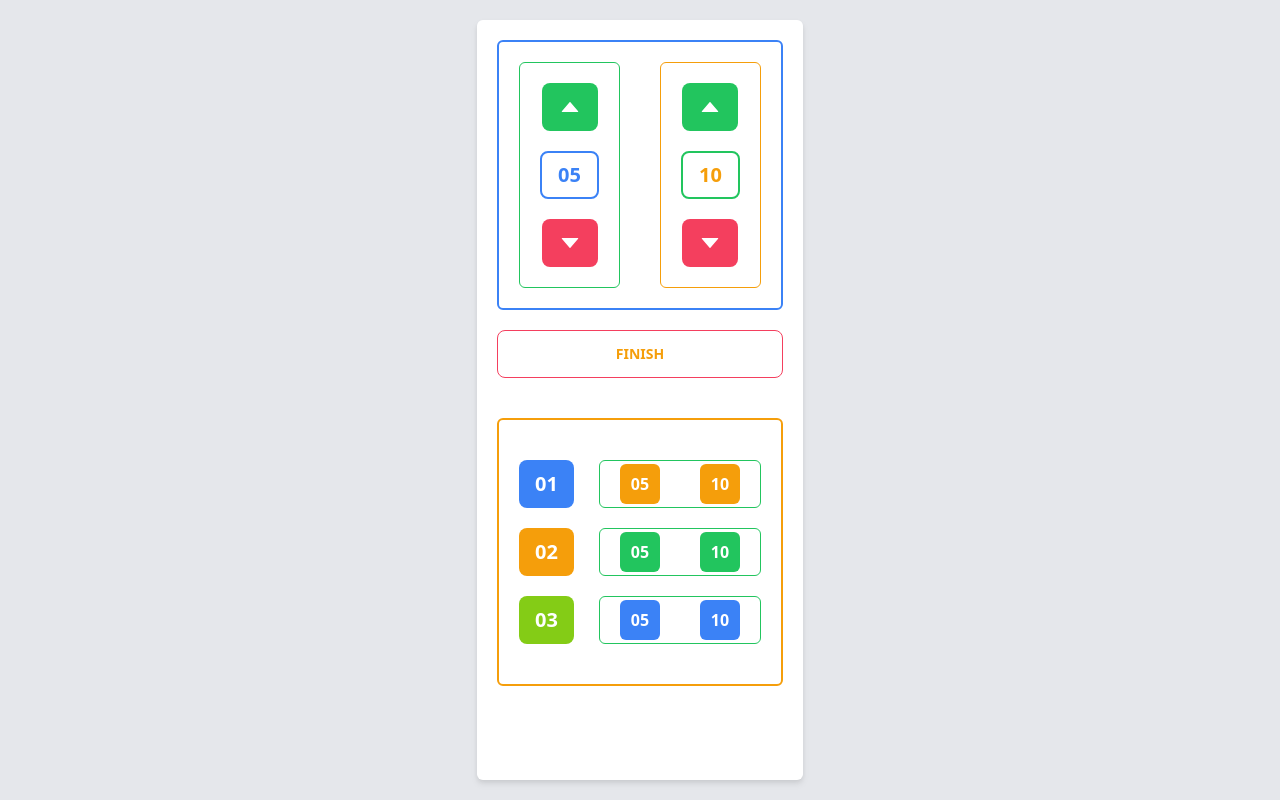
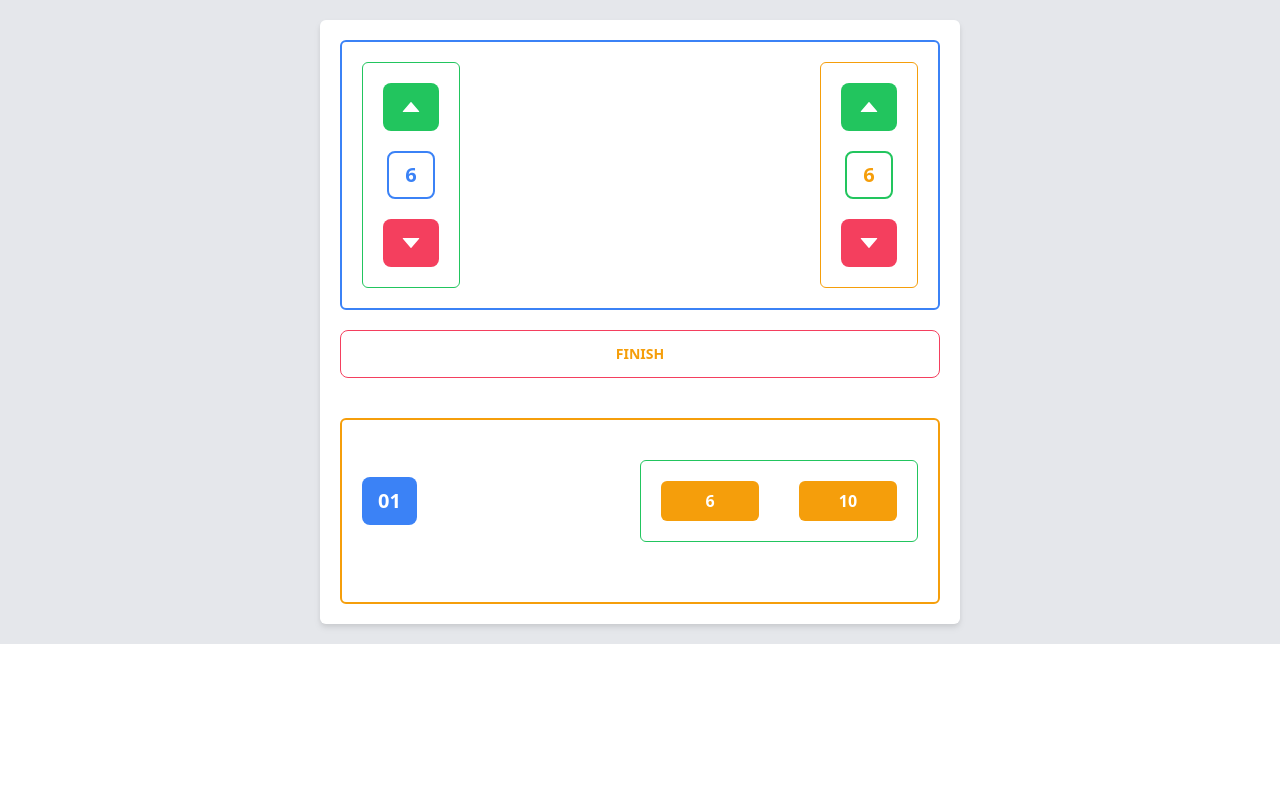
Before and after one commit to rimoza/Lalis, a React (Vite) app in the folder lalis/: page / in a window 1280 px wide. Built offline with nearby package versions, Linux system fonts and the light colour scheme.

Commit message:
feat: break down into smaller components

```diff
--- a/lalis/src/App.tsx
+++ b/lalis/src/App.tsx
@@ -1,85 +1,19 @@
-import { AiFillCaretUp, AiFillCaretDown } from 'react-icons/ai';
+import FinishButton from "./components/buttons/finishButton";
+import Top from "./components/top/top";
+import Games from './components/games/games';
+
 function App() {
 
   return (
-    <div className='bg-gray-200 w-full h-screen flex justify-center'>
-    <div id='wrapper' className='bg-white px-5 py-5 my-5 rounded-md drop-shadow-md'>
-     <div id='top' className='border-2 border-primary rounded-md p-5 flex justify-between space-x-10'>
-     <div id='topLeft' className='flex flex-col items-center space-y-5 border border-success p-5 rounded-md'>
-        <div>
-        <button className='btn bg-success border-none hover:bg-secondary'>
-          <AiFillCaretUp className='text-2xl text-white font-bold' />
-        </button>
-        </div>
-        <div className='bg-white btn border-2 border-primary text-primary hover:text-white'>
-        <span className='text-xl font-bold' >05</span>
-        </div>
-        <div>
-        <button className='btn bg-warning border-none hover:bg-accent'>
-          <AiFillCaretDown className='text-2xl text-white font-bold' />
-        </button>
-        </div>
-      </div>
-      <div id='topRight' className='flex flex-col items-center space-y-5 border border-secondary p-5 rounded-md'>
-        <div>
-        <button className='btn bg-success border-none hover:bg-secondary'>
-          <AiFillCaretUp className='text-2xl text-white font-bold' />
-        </button>
-        </div>
-        <div className='bg-white btn border-2 border-success text-secondary hover:text-white'>
-        <span className='text-xl font-bold'>10</span>
-        </div>
-        <div>
-        <button className='btn bg-warning border-none hover:bg-accent'>
-          <AiFillCaretDown className='text-2xl text-white font-bold' />
-        </button>
-        </div>
-      </div>
+    <div className='bg-gray-200 w-full flex justify-center'>
+    <div id='wrapper' className='bg-white px-5 py-5 my-5 rounded-md drop-shadow-md md:w-1/2'>
+     <Top />
+     <div id='divider'>
+     <FinishButton >
+      <span>Finish</span>
+     </FinishButton>
      </div>
-     <div id='divider'>
-      <button className='btn btn-outline border border-warning hover:bg-error text-secondary w-full mt-5'>Finish</button>
-     </div>
-      <div id='wrapper-bottom' className='border-2 border-secondary rounded-md px-5 py-10  mt-10'>
-      <div id='bottom' className='flex justify-between mb-5'>
-      <div id='game-number' className='bg-primary btn border-none hover:bg-success'>
-        <span className='text-xl font-bold'>01</span>
-      </div>
-      <div id='game-score' className='border border-success rounded-md px-5 flex justify-between items-center space-x-10'>
-        <div  className='bg-secondary w-10 h-10 flex justify-center items-center text-white font-bold rounded-md'>
-        <span className=''>05</span>
-        </div>
-        <div  className='bg-secondary w-10 h-10 flex justify-center items-center text-white font-bold rounded-md'>
-        <span className=''>10</span>
-        </div>
-      </div>
-      </div>
-      <div id='bottom' className='flex justify-between mb-5'>
-      <div id='game-number' className='bg-secondary btn border-none hover:bg-success'>
-        <span className='text-xl font-bold'>02</span>
-      </div>
-      <div id='game-score' className='border border-success rounded-md px-5 flex justify-between items-center space-x-10'>
-        <div  className='bg-success w-10 h-10 flex justify-center items-center text-white font-bold rounded-md'>
-        <span className=''>05</span>
-        </div>
-        <div  className='bg-success w-10 h-10 flex justify-center items-center text-white font-bold rounded-md'>
-        <span className=''>10</span>
-        </div>
-      </div>
-      </div>
-      <div id='bottom' className='flex justify-between'>
-      <div id='game-number' className='bg-accent btn border-none hover:bg-success'>
-        <span className='text-xl font-bold'>03</span>
-      </div>
-      <div id='game-score' className='border border-success rounded-md px-5 flex justify-between items-center space-x-10'>
-        <div  className='bg-primary w-10 h-10 flex justify-center items-center text-white font-bold rounded-md'>
-        <span className=''>05</span>
-        </div>
-        <div  className='bg-primary w-10 h-10 flex justify-center items-center text-white font-bold rounded-md'>
-        <span className=''>10</span>
-        </div>
-      </div>
-      </div>
-      </div>
+    <Games />
     </div>
   </div>
   )
--- /dev/null
+++ b/lalis/src/components/buttons/addButton.tsx
@@ -0,0 +1,14 @@
+import  buttonProps from './buttonProps';
+
+const AddButton = ({onClick, children}: buttonProps) => {
+
+  return (
+    <div>
+    <button className='btn bg-success border-none hover:bg-secondary' onClick={onClick}>
+      {children}
+    </button>
+    </div>
+  )
+}
+
+export default AddButton
--- /dev/null
+++ b/lalis/src/components/buttons/buttonProps.ts
@@ -0,0 +1,6 @@
+interface buttonProps {
+    onClick?: () => void;
+    children?: React.ReactNode;
+}
+
+export default buttonProps;
--- /dev/null
+++ b/lalis/src/components/buttons/finishButton.tsx
@@ -0,0 +1,11 @@
+import buttonProps from './buttonProps'
+
+const FinishButton = ({onClick, children}: buttonProps) => {
+  return (
+    <button className='btn btn-outline border border-warning hover:bg-error text-secondary w-full mt-5' onClick={onClick}>
+        {children}
+    </button>
+  )
+}
+
+export default FinishButton
--- /dev/null
+++ b/lalis/src/components/buttons/subButton.tsx
@@ -0,0 +1,13 @@
+import buttonProps from './buttonProps';
+
+const SubButton = ({ onClick, children}: buttonProps) => {
+  return (
+    <div>
+    <button className='btn bg-warning border-none hover:bg-accent' onClick={onClick}>
+      {children}
+    </button>
+    </div>
+  )
+}
+
+export default SubButton;
--- /dev/null
+++ b/lalis/src/components/games/game.tsx
@@ -0,0 +1,19 @@
+const Game = () => {
+  return (
+    <div id='bottom' className='flex justify-between items-center mb-5'>
+    <div id='game-number' className='bg-primary btn border-none hover:bg-success'>
+      <span className='text-xl font-bold'>01</span>
+    </div>
+    <div id='game-score' className='border border-success rounded-md px-5 md:py-5 flex justify-between items-center space-x-10 md:w-1/2'>
+      <div  className='bg-secondary w-10 h-10 flex justify-center items-center text-white font-bold rounded-md  md:w-1/2'>
+      <span className=''>6</span>
+      </div>
+      <div  className='bg-secondary w-10 h-10 flex justify-center items-center text-white font-bold rounded-md md:w-1/2'>
+      <span className=''>10</span>
+      </div>
+    </div>
+    </div>
+  )
+}
+
+export default Game;
--- /dev/null
+++ b/lalis/src/components/games/games.tsx
@@ -0,0 +1,23 @@
+import Game from './game';
+
+const Games = () => {
+  return (
+    <div id='wrapper-bottom' className='border-2 border-secondary rounded-md px-5 py-10  mt-10'>
+        <div id='bottom' className='flex justify-between items-center mb-5'>
+        <div id='game-number' className='bg-primary btn border-none hover:bg-success'>
+          <span className='text-xl font-bold'>01</span>
+        </div>
+        <div id='game-score' className='border border-success rounded-md px-5 md:py-5 flex justify-between items-center space-x-10 md:w-1/2'>
+          <div  className='bg-secondary w-10 h-10 flex justify-center items-center text-white font-bold rounded-md  md:w-1/2'>
+          <span className=''>6</span>
+          </div>
+          <div  className='bg-secondary w-10 h-10 flex justify-center items-center text-white font-bold rounded-md md:w-1/2'>
+          <span className=''>10</span>
+          </div>
+        </div>
+        </div>
+    </div>
+  )
+}
+
+export default Games;
--- /dev/null
+++ b/lalis/src/components/top/top.tsx
@@ -0,0 +1,13 @@
+import TopRight from './topRight';
+import TopLeft from './topLeft';
+
+const Top = () => {
+  return (
+    <div id='top' className='border-2 border-primary rounded-md p-5 flex justify-between space-x-10'>
+      <TopLeft />
+      <TopRight />
+     </div>
+  )
+}
+
+export default Top;
--- /dev/null
+++ b/lalis/src/components/top/topLeft.tsx
@@ -0,0 +1,25 @@
+import AddButton from '../buttons/addButton'
+import SubButton from '../buttons/subButton'
+import { AiFillCaretUp, AiFillCaretDown } from 'react-icons/ai'
+
+const TopLeft = () => {
+  return (
+    <div id='topLeft' className='flex flex-col items-center space-y-5 border border-success p-5 rounded-md'>
+        <div>
+        <AddButton >
+          <AiFillCaretUp className='text-2xl text-white font-bold' />
+        </AddButton>
+        </div>
+        <div className='bg-white btn border-2 border-primary text-primary hover:text-white'>
+        <span className='text-xl font-bold' >6</span>
+        </div>
+        <div>
+        <SubButton>
+          <AiFillCaretDown className='text-2xl text-white font-bold' />
+        </SubButton>
+        </div>
+      </div>
+  )
+}
+
+export default TopLeft;
--- /dev/null
+++ b/lalis/src/components/top/topRight.tsx
@@ -0,0 +1,25 @@
+import AddButton from '../buttons/addButton'
+import SubButton from '../buttons/subButton'
+import { AiFillCaretUp, AiFillCaretDown } from 'react-icons/ai'
+
+const TopRight = () => {
+  return (
+    <div id='topRight' className='flex flex-col items-center space-y-5 border border-secondary p-5 rounded-md'>
+    <div>
+    <AddButton>
+      <AiFillCaretUp className='text-2xl text-white font-bold' />
+    </AddButton>
+    </div>
+    <div className='bg-white btn border-2 border-success text-secondary hover:text-white'>
+    <span className='text-xl font-bold'>6</span>
+    </div>
+    <div>
+    <SubButton>
+      <AiFillCaretDown className='text-2xl text-white font-bold' />
+    </SubButton>
+    </div>
+  </div>
+  )
+}
+
+export default TopRight;
```
